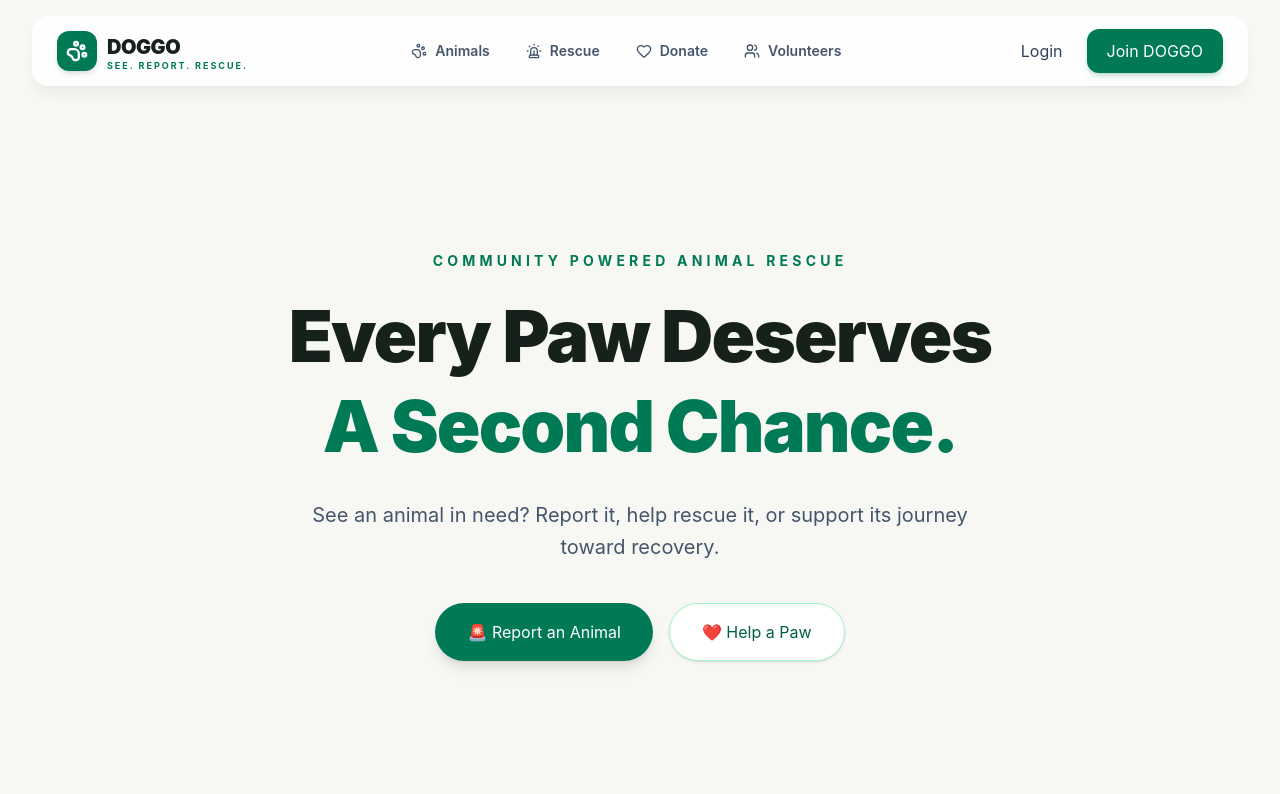
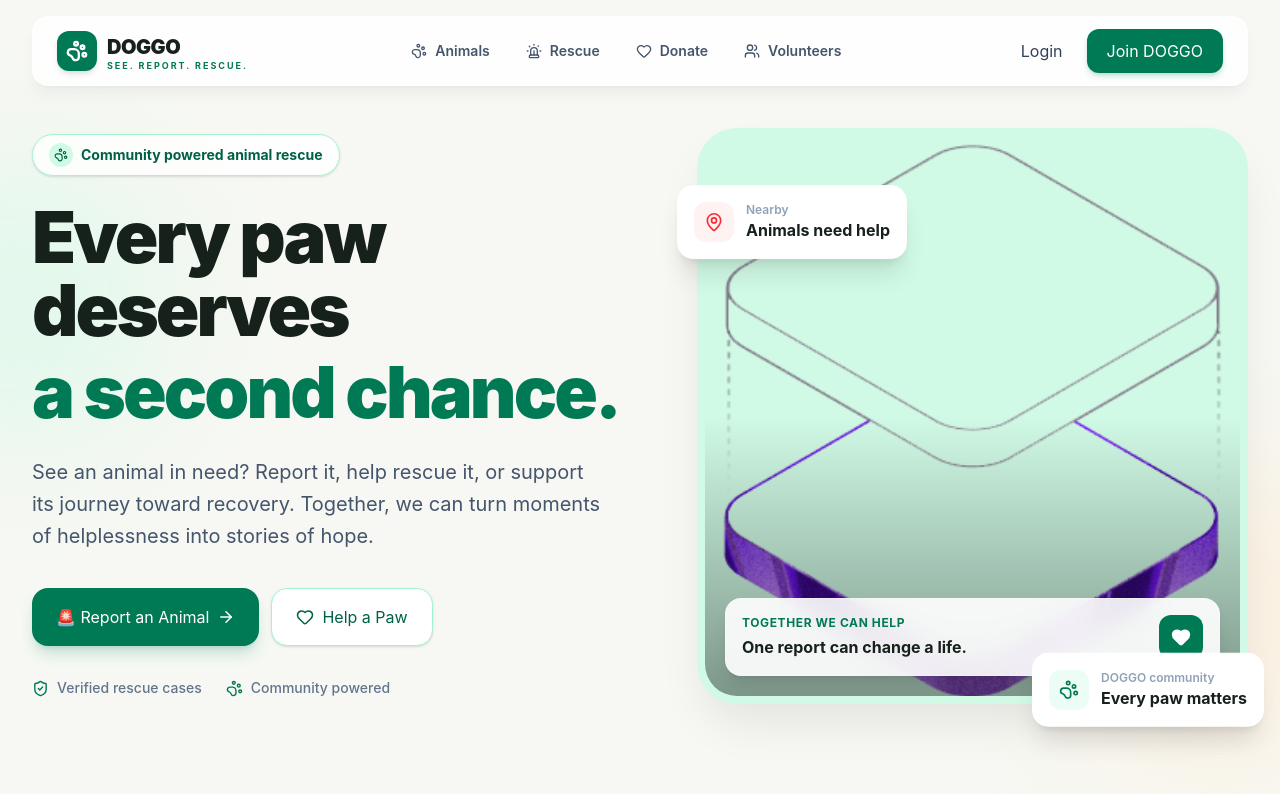
Before and after one commit to ruthwin09/DOGGO, a React (Vite) app in the folder client/: page / in a window 1280 px wide. Shown: the top 794 px of the page. Built offline with nearby package versions, Linux system fonts and the light colour scheme.

Commit message:
feat: create animated DOGGO hero section

```diff
--- /dev/null
+++ b/client/src/components/Hero.jsx
@@ -0,0 +1,175 @@
+import { motion } from 'framer-motion'
+import {
+  ArrowRight,
+  Heart,
+  MapPin,
+  PawPrint,
+  ShieldCheck,
+} from 'lucide-react'
+import heroImage from '../assets/hero.png'
+
+function Hero() {
+  return (
+    <section className="relative overflow-hidden bg-[#f7f8f3] pt-32">
+      {/* Background decoration */}
+      <div className="pointer-events-none absolute left-[-120px] top-40 h-72 w-72 rounded-full bg-emerald-100/50 blur-3xl" />
+      <div className="pointer-events-none absolute bottom-10 right-[-100px] h-80 w-80 rounded-full bg-orange-100/50 blur-3xl" />
+
+      <div className="relative mx-auto grid max-w-7xl items-center gap-14 px-6 pb-20 lg:grid-cols-[1.05fr_0.95fr] lg:px-8 lg:pb-28">
+
+        {/* Left content */}
+        <motion.div
+          initial={{ opacity: 0, x: -35 }}
+          animate={{ opacity: 1, x: 0 }}
+          transition={{ duration: 0.7 }}
+        >
+          <div className="mb-6 inline-flex items-center gap-2 rounded-full border border-emerald-200 bg-white/80 px-4 py-2 text-sm font-bold text-emerald-800 shadow-sm">
+            <span className="flex h-6 w-6 items-center justify-center rounded-full bg-emerald-100">
+              <PawPrint size={14} />
+            </span>
+
+            Community powered animal rescue
+          </div>
+
+          <h1 className="max-w-3xl text-5xl font-black leading-[1.02] tracking-[-0.04em] text-[#17211b] sm:text-6xl lg:text-7xl">
+            Every paw deserves
+            <span className="mt-2 block text-emerald-700">
+              a second chance.
+            </span>
+          </h1>
+
+          <p className="mt-7 max-w-xl text-lg leading-8 text-slate-600 sm:text-xl">
+            See an animal in need? Report it, help rescue it, or support
+            its journey toward recovery. Together, we can turn moments
+            of helplessness into stories of hope.
+          </p>
+
+          {/* CTA buttons */}
+          <div className="mt-9 flex flex-col gap-3 sm:flex-row">
+            <button className="group flex items-center justify-center gap-2 rounded-2xl bg-emerald-700 px-6 py-4 font-bold text-white shadow-lg shadow-emerald-700/20 transition-all duration-300 hover:-translate-y-1 hover:bg-emerald-800 hover:shadow-xl">
+              🚨 Report an Animal
+
+              <ArrowRight
+                size={18}
+                className="transition-transform duration-300 group-hover:translate-x-1"
+              />
+            </button>
+
+            <button className="flex items-center justify-center gap-2 rounded-2xl border border-emerald-200 bg-white px-6 py-4 font-bold text-emerald-800 shadow-sm transition-all duration-300 hover:-translate-y-1 hover:border-emerald-300 hover:shadow-md">
+              <Heart size={18} />
+              Help a Paw
+            </button>
+          </div>
+
+          {/* Trust indicators */}
+          <div className="mt-8 flex flex-wrap items-center gap-x-6 gap-y-3 text-sm font-medium text-slate-500">
+            <div className="flex items-center gap-2">
+              <ShieldCheck size={17} className="text-emerald-700" />
+              Verified rescue cases
+            </div>
+
+            <div className="flex items-center gap-2">
+              <PawPrint size={17} className="text-emerald-700" />
+              Community powered
+            </div>
+          </div>
+        </motion.div>
+
+        {/* Right image */}
+        <motion.div
+          initial={{ opacity: 0, scale: 0.94, y: 20 }}
+          animate={{ opacity: 1, scale: 1, y: 0 }}
+          transition={{ duration: 0.8, delay: 0.15 }}
+          className="relative mx-auto w-full max-w-xl"
+        >
+          {/* Image container */}
+          <div className="relative overflow-hidden rounded-[2.5rem] bg-emerald-100 p-2 shadow-2xl shadow-slate-900/10">
+            <div className="relative overflow-hidden rounded-[2rem]">
+              <img
+                src={heroImage}
+                alt="Dog waiting for care and support"
+                className="h-[480px] w-full object-cover sm:h-[560px]"
+              />
+
+              {/* Image overlay */}
+              <div className="absolute inset-0 bg-gradient-to-t from-black/40 via-transparent to-transparent" />
+
+              {/* Image label */}
+              <div className="absolute bottom-5 left-5 right-5 rounded-2xl border border-white/20 bg-white/90 p-4 shadow-lg backdrop-blur-md">
+                <div className="flex items-center justify-between gap-4">
+                  <div>
+                    <p className="text-xs font-bold uppercase tracking-wider text-emerald-700">
+                      Together we can help
+                    </p>
+
+                    <p className="mt-1 font-bold text-[#17211b]">
+                      One report can change a life.
+                    </p>
+                  </div>
+
+                  <div className="flex h-11 w-11 shrink-0 items-center justify-center rounded-xl bg-emerald-700 text-white">
+                    <Heart size={20} fill="currentColor" />
+                  </div>
+                </div>
+              </div>
+            </div>
+          </div>
+
+          {/* Floating location card */}
+          <motion.div
+            animate={{ y: [0, -8, 0] }}
+            transition={{
+              duration: 4,
+              repeat: Infinity,
+              ease: 'easeInOut',
+            }}
+            className="absolute -left-5 top-16 hidden rounded-2xl border border-white bg-white p-4 shadow-xl sm:block"
+          >
+            <div className="flex items-center gap-3">
+              <div className="flex h-10 w-10 items-center justify-center rounded-xl bg-red-50 text-red-500">
+                <MapPin size={20} />
+              </div>
+
+              <div>
+                <p className="text-xs font-semibold text-slate-400">
+                  Nearby
+                </p>
+                <p className="font-bold text-[#17211b]">
+                  Animals need help
+                </p>
+              </div>
+            </div>
+          </motion.div>
+
+          {/* Floating paw card */}
+          <motion.div
+            animate={{ y: [0, 7, 0] }}
+            transition={{
+              duration: 4.5,
+              repeat: Infinity,
+              ease: 'easeInOut',
+            }}
+            className="absolute -bottom-5 -right-4 hidden rounded-2xl border border-white bg-white p-4 shadow-xl sm:block"
+          >
+            <div className="flex items-center gap-3">
+              <div className="flex h-10 w-10 items-center justify-center rounded-xl bg-emerald-50 text-emerald-700">
+                <PawPrint size={20} />
+              </div>
+
+              <div>
+                <p className="text-xs font-semibold text-slate-400">
+                  DOGGO community
+                </p>
+                <p className="font-bold text-[#17211b]">
+                  Every paw matters
+                </p>
+              </div>
+            </div>
+          </motion.div>
+        </motion.div>
+      </div>
+    </section>
+  )
+}
+
+export default Hero
--- a/client/src/pages/Home.jsx
+++ b/client/src/pages/Home.jsx
@@ -1,38 +1,9 @@
+import Hero from '../components/Hero'
+
 function Home() {
   return (
-    <main className="min-h-screen bg-[#f7f8f3]">
-      <section className="flex min-h-screen items-center justify-center px-6 pt-28">
-        <div className="max-w-4xl text-center">
-
-          <p className="mb-5 text-sm font-bold uppercase tracking-[0.3em] text-emerald-700">
-            Community Powered Animal Rescue
-          </p>
-
-          <h1 className="text-5xl font-black leading-tight tracking-tight text-[#17211b] md:text-7xl">
-            Every Paw Deserves
-            <br />
-            <span className="text-emerald-700">
-              A Second Chance.
-            </span>
-          </h1>
-
-          <p className="mx-auto mt-7 max-w-2xl text-lg leading-8 text-slate-600 md:text-xl">
-            See an animal in need? Report it, help rescue it, or support
-            its journey toward recovery.
-          </p>
-
-          <div className="mt-10 flex flex-col justify-center gap-4 sm:flex-row">
-            <button className="rounded-full bg-emerald-700 px-8 py-4 font-bold text-white shadow-lg transition hover:-translate-y-1 hover:bg-emerald-800">
-              🚨 Report an Animal
-            </button>
-
-            <button className="rounded-full border border-emerald-200 bg-white px-8 py-4 font-bold text-emerald-800 shadow-sm transition hover:-translate-y-1 hover:border-emerald-300">
-              ❤️ Help a Paw
-            </button>
-          </div>
-
-        </div>
-      </section>
+    <main>
+      <Hero />
     </main>
   )
 }
```
